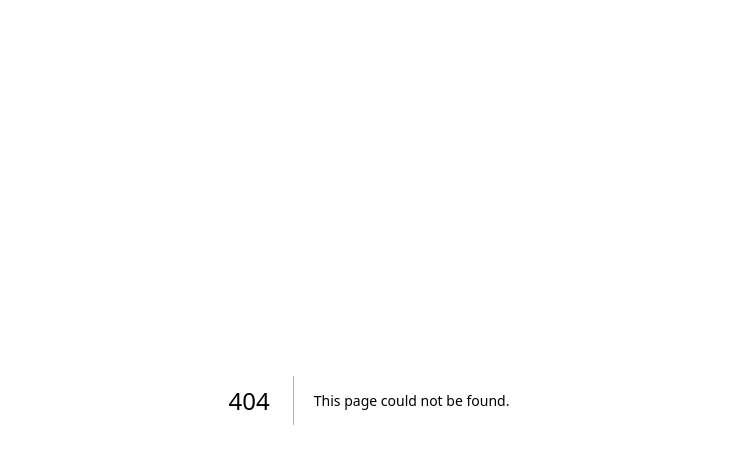
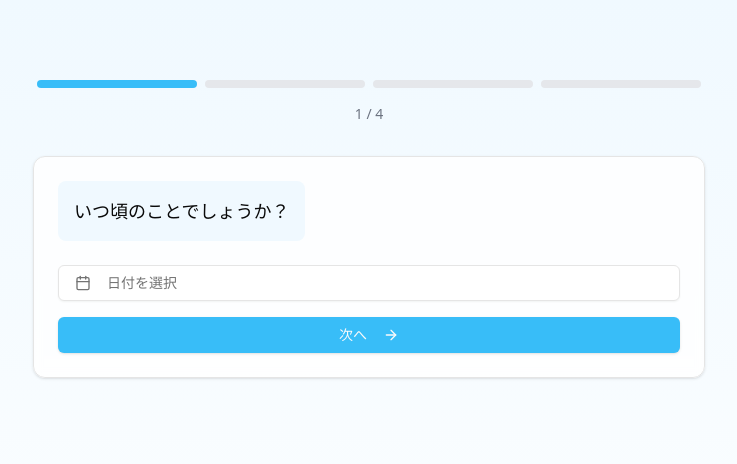
Before and after one commit to OBookBook/SOSConnect, a Next.js app: page /report in a window 1280 px wide. Before the commit this address had no page. Shown: the top 464 px of the page, without its empty margins (271-1008 px from the left). Built offline with nearby package versions, Linux system fonts and the light colour scheme.

Commit message:
create report

```diff
--- /dev/null
+++ b/app/report/page.tsx
@@ -0,0 +1,195 @@
+"use client";
+
+import {
+  Select,
+  SelectItem,
+  SelectValue,
+  SelectTrigger,
+  SelectContent,
+} from "@/components/ui/select";
+import {
+  Popover,
+  PopoverContent,
+  PopoverTrigger,
+} from "@/components/ui/popover";
+import { cn } from "@/lib/utils";
+import { useState } from "react";
+import { format } from "date-fns";
+import { ja } from "date-fns/locale";
+import { Card } from "@/components/ui/card";
+import { useRouter } from "next/navigation";
+import { Input } from "@/components/ui/input";
+import { Button } from "@/components/ui/button";
+import { Textarea } from "@/components/ui/textarea";
+import { Calendar } from "@/components/ui/calendar";
+import { Calendar as CalendarIcon, Send, ArrowRight } from "lucide-react";
+const steps = [
+  {
+    id: "date",
+    question: "いつ頃のことでしょうか？",
+    component: "date",
+  },
+  {
+    id: "location",
+    question: "どちらで起きたことでしょうか？",
+    component: "location",
+  },
+  {
+    id: "urgency",
+    question: "緊急性はどの程度でしょうか？",
+    component: "urgency",
+  },
+  {
+    id: "description",
+    question: "差し支えない範囲で状況を教えていただけますか？",
+    component: "description",
+  },
+];
+
+export default function ReportPage() {
+  const router = useRouter();
+  const [currentStep, setCurrentStep] = useState(0);
+  const [date, setDate] = useState<Date>();
+  const [location, setLocation] = useState("");
+  const [urgency, setUrgency] = useState("");
+  const [description, setDescription] = useState("");
+
+  const handleNext = () => {
+    if (currentStep < steps.length - 1) {
+      setCurrentStep(currentStep + 1);
+    } else {
+      router.push("/report/complete");
+    }
+  };
+
+  const renderInput = () => {
+    const step = steps[currentStep];
+
+    switch (step.component) {
+      case "date":
+        return (
+          <Popover>
+            <PopoverTrigger asChild>
+              <Button
+                variant="outline"
+                className={cn(
+                  "w-full justify-start text-left font-normal",
+                  !date && "text-muted-foreground"
+                )}
+              >
+                <CalendarIcon className="mr-2 h-4 w-4" />
+                {date
+                  ? format(date, "yyyy年MM月dd日", { locale: ja })
+                  : "日付を選択"}
+              </Button>
+            </PopoverTrigger>
+            <PopoverContent className="w-auto p-0">
+              <Calendar
+                mode="single"
+                selected={date}
+                onSelect={setDate}
+                locale={ja}
+                initialFocus
+              />
+            </PopoverContent>
+          </Popover>
+        );
+
+      case "location":
+        return (
+          <Input
+            placeholder="場所を入力"
+            value={location}
+            onChange={(e) => setLocation(e.target.value)}
+          />
+        );
+
+      case "urgency":
+        return (
+          <Select value={urgency} onValueChange={setUrgency}>
+            <SelectTrigger>
+              <SelectValue placeholder="緊急性を選択" />
+            </SelectTrigger>
+            <SelectContent>
+              <SelectItem value="immediate">緊急 - 今すぐ支援が必要</SelectItem>
+              <SelectItem value="urgent">
+                急ぎ - 24時間以内に対応が必要
+              </SelectItem>
+              <SelectItem value="standard">
+                標準 - 数日以内の対応で問題ない
+              </SelectItem>
+            </SelectContent>
+          </Select>
+        );
+
+      case "description":
+        return (
+          <Textarea
+            placeholder="安心してお話しください。ご自身のペースで構いません。"
+            className="min-h-[150px]"
+            value={description}
+            onChange={(e) => setDescription(e.target.value)}
+          />
+        );
+
+      default:
+        return null;
+    }
+  };
+
+  return (
+    <div className="min-h-screen bg-gradient-to-b from-sky-50 to-white dark:from-gray-900 dark:to-gray-950 p-4">
+      <div className="max-w-2xl mx-auto pt-16">
+        <div className="mb-8">
+          <div className="flex justify-between mb-4">
+            {steps.map((step, index) => (
+              <div
+                key={step.id}
+                className={cn(
+                  "h-2 rounded-full flex-1 mx-1",
+                  index <= currentStep
+                    ? "bg-sky-400"
+                    : "bg-gray-200 dark:bg-gray-700"
+                )}
+              />
+            ))}
+          </div>
+          <p className="text-sm text-gray-500 dark:text-gray-400 text-center">
+            {currentStep + 1} / {steps.length}
+          </p>
+        </div>
+
+        <Card className="p-6 bg-white/80 backdrop-blur-sm">
+          <div className="space-y-6">
+            <div className="bg-sky-50 dark:bg-gray-800 p-4 rounded-lg inline-block">
+              <p className="text-lg font-medium">
+                {steps[currentStep].question}
+              </p>
+            </div>
+
+            <div className="space-y-4">
+              {renderInput()}
+
+              <Button
+                className="w-full bg-sky-400 hover:bg-sky-500"
+                onClick={handleNext}
+              >
+                {currentStep === steps.length - 1 ? (
+                  <>
+                    送信する
+                    <Send className="ml-2 h-4 w-4" />
+                  </>
+                ) : (
+                  <>
+                    次へ
+                    <ArrowRight className="ml-2 h-4 w-4" />
+                  </>
+                )}
+              </Button>
+            </div>
+          </div>
+        </Card>
+      </div>
+    </div>
+  );
+}
```
